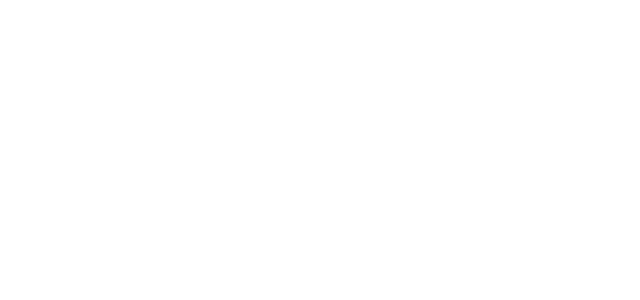
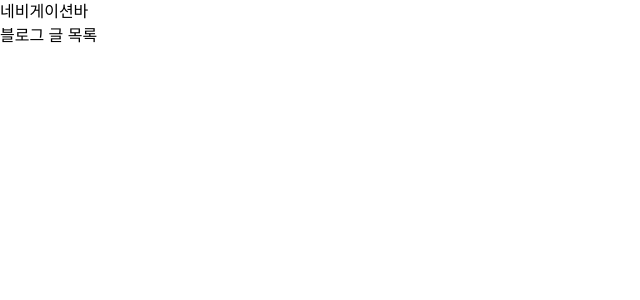
Before and after one commit to imminpie/create-mern-blog, a React (Create React App) app in the folder client/: page / in a window 1280 px wide. Shown: the top 300 px of the page, without its empty margins (0-640 px from the left). Built offline with nearby package versions, Linux system fonts and the light colour scheme.

Commit message:
feat: 리액트 라우터 설정

```diff
--- a/client/src/App.js
+++ b/client/src/App.js
@@ -1,7 +1,14 @@
 import './App.css';
+import Navbar from 'pages/navbar/Navbar';
+import { Outlet } from 'react-router-dom';
 
 function App() {
-  return <></>;
+  return (
+    <>
+      <Navbar />
+      <Outlet />
+    </>
+  );
 }
 
 export default App;
--- a/client/src/index.js
+++ b/client/src/index.js
@@ -2,10 +2,29 @@ import React from 'react';
 import ReactDOM from 'react-dom/client';
 import './index.css';
 import App from './App';
+import { createBrowserRouter, RouterProvider } from 'react-router-dom';
+import PostList from 'pages/postPage/PostList';
+import PostCreate from 'pages/postPage/PostCreate';
+import PostRead from 'pages/postPage/PostRead';
+import PostUpdate from 'pages/postPage/PostUpdate';
+
+const router = createBrowserRouter([
+  {
+    path: '/',
+    element: <App />,
+    errorElement: <p>Not Found 😣</p>,
+    children: [
+      { index: true, element: <PostList /> },
+      { path: '/posts/new', element: <PostCreate /> },
+      { path: '/posts/:id', element: <PostRead /> },
+      { path: '/posts/:id/edit', element: <PostUpdate /> },
+    ],
+  },
+]);
 
 const root = ReactDOM.createRoot(document.getElementById('root'));
 root.render(
   <React.StrictMode>
-    <App />
-  </React.StrictMode>
+    <RouterProvider router={router} />
+  </React.StrictMode>,
 );
--- /dev/null
+++ b/client/src/pages/navbar/Navbar.jsx
@@ -0,0 +1,5 @@
+import React from 'react';
+
+export default function Navbar() {
+  return <div>네비게이션바</div>;
+}
--- /dev/null
+++ b/client/src/pages/postPage/PostCreate.jsx
@@ -0,0 +1,5 @@
+import React from 'react';
+
+export default function PostCreate() {
+  return <div>블로그 글 생성</div>;
+}
--- /dev/null
+++ b/client/src/pages/postPage/PostList.jsx
@@ -0,0 +1,5 @@
+import React from 'react';
+
+export default function PostList() {
+  return <div>블로그 글 목록</div>;
+}
--- /dev/null
+++ b/client/src/pages/postPage/PostRead.jsx
@@ -0,0 +1,5 @@
+import React from 'react';
+
+export default function PostRead() {
+  return <div>블로그 글 상세</div>;
+}
--- /dev/null
+++ b/client/src/pages/postPage/PostUpdate.jsx
@@ -0,0 +1,5 @@
+import React from 'react';
+
+export default function PostUpdate() {
+  return <div>블로그 글 수정</div>;
+}
```
